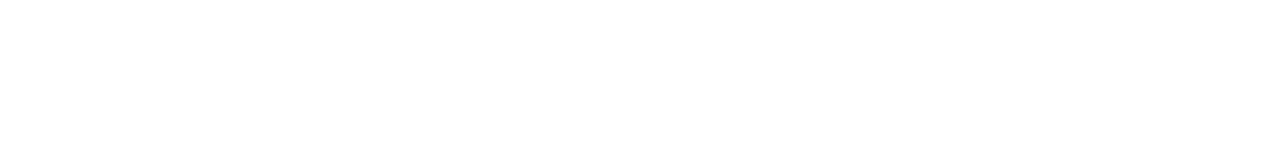
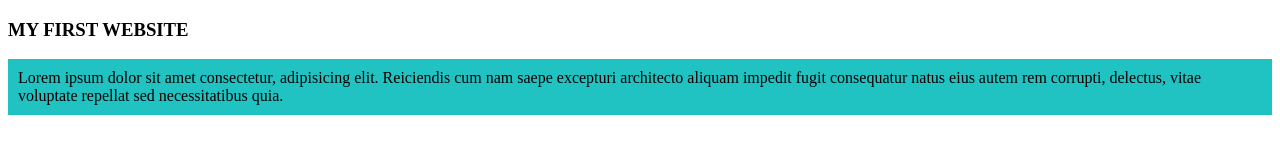
Before and after one commit to bishalsenn/my-third-github-repo, a plain HTML site: page index.html in a window 1280 px wide. Drawn offline with Linux system fonts and the light colour scheme.

Commit message:
added the third blog

```diff
--- a/index.html
+++ b/index.html
@@ -3,9 +3,11 @@
 <head>
     <meta charset="UTF-8">
     <meta name="viewport" content="width=device-width, initial-scale=1.0">
-    <title>bishal sen</title>
+    <title>My First Website </title>
+    <link rel="stylesheet" href="styles/blog.css">
 </head>
-<body>
+<body><h3>MY FIRST WEBSITE</h3>
+<div>Lorem ipsum dolor sit amet consectetur, adipisicing elit. Reiciendis cum nam saepe excepturi architecto aliquam impedit fugit consequatur natus eius autem rem corrupti, delectus, vitae voluptate repellat sed necessitatibus quia.</div>
 
 </body>
 </html>
--- /dev/null
+++ b/styles/blog.css
@@ -0,0 +1,4 @@
+div{
+    background-color: hwb(180 13% 24%);
+padding: 10px;
+}
```
